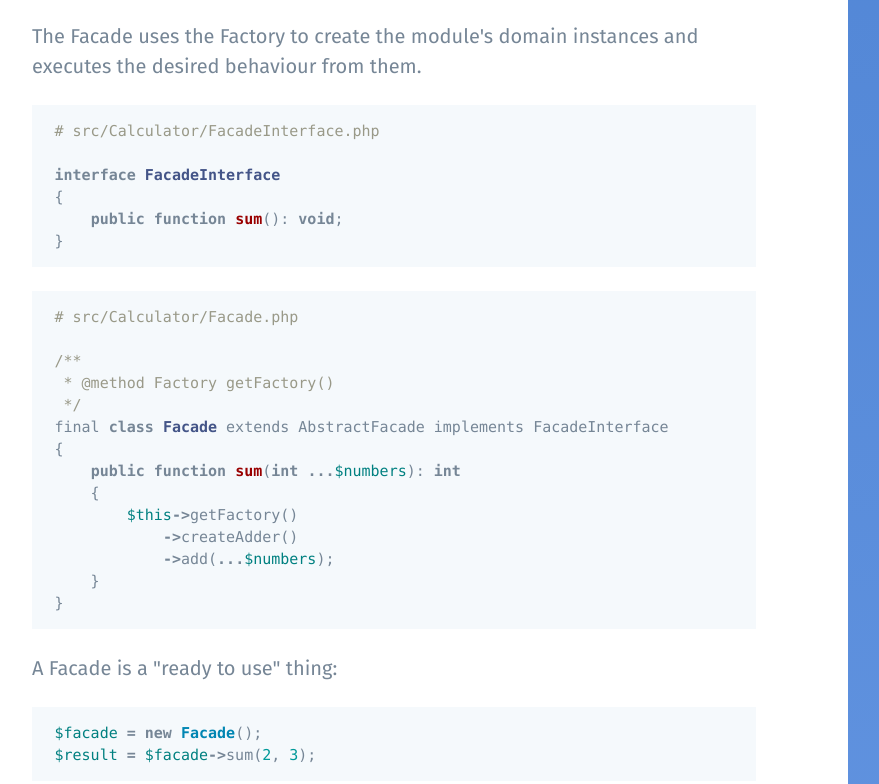
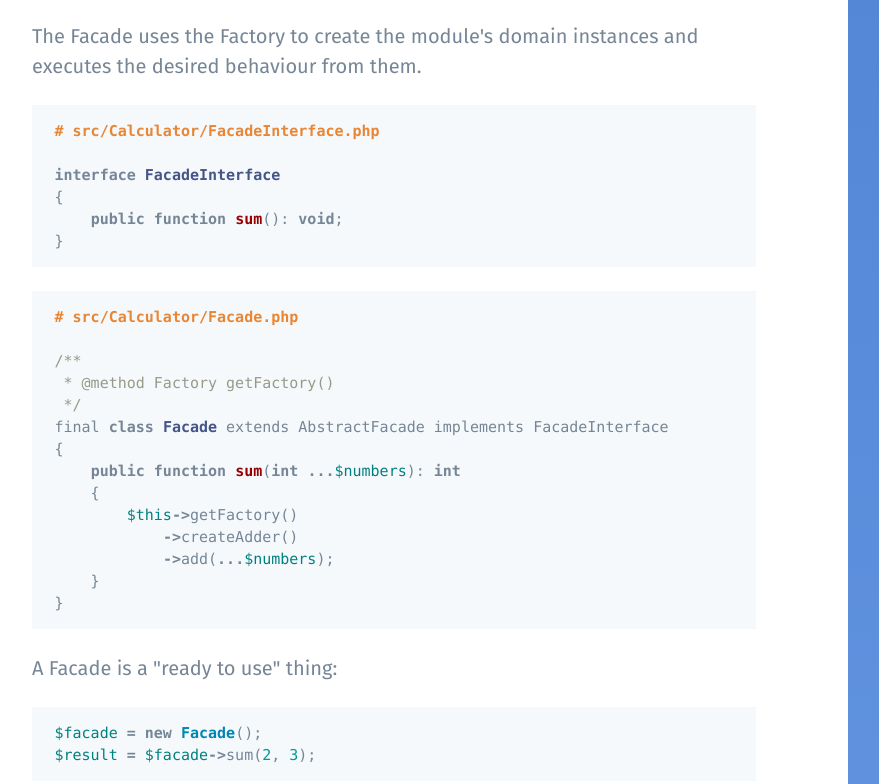
Before and after one commit to Tito-Kati/gacela-website, a website: page index.html in a window 1280 px wide. Shown: the part 856-1640 px from the top of the page, without its empty margins (18-897 px from the left). Drawn offline with nearby package versions, Linux system fonts and the light colour scheme.

Commit message:
Show PHP comment with "#" in orange

```diff
--- a/src/scss/base/_pre.scss
+++ b/src/scss/base/_pre.scss
@@ -169,7 +169,7 @@ pre, code {
     font-family: Consolas, 'Liberation Mono', Courier, monospace
 }
 
-pre .filename {
+pre .file {
     color: #e88634;
     font-weight: bold
 }
```
Also changed, not shown: dist/css/style.css, dist/js/rainbow-custom.min.js.
